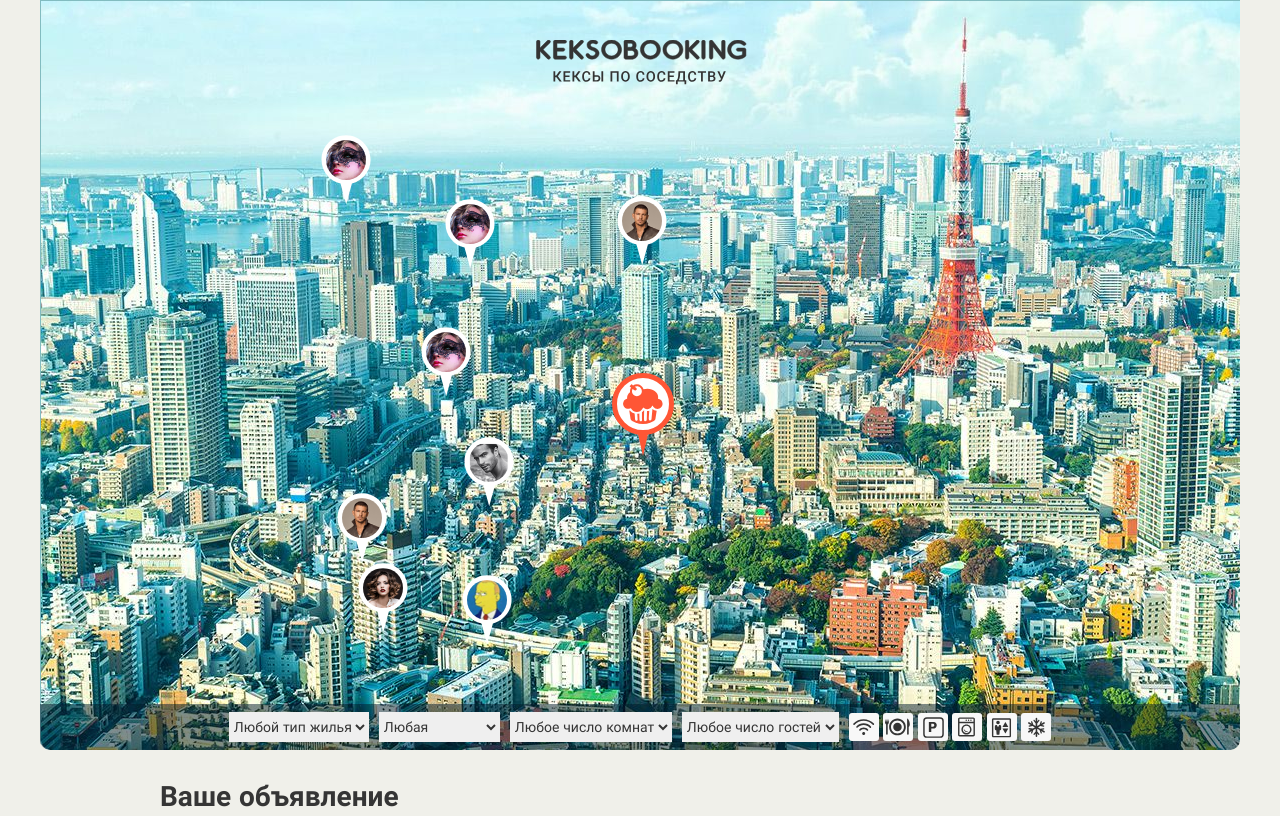
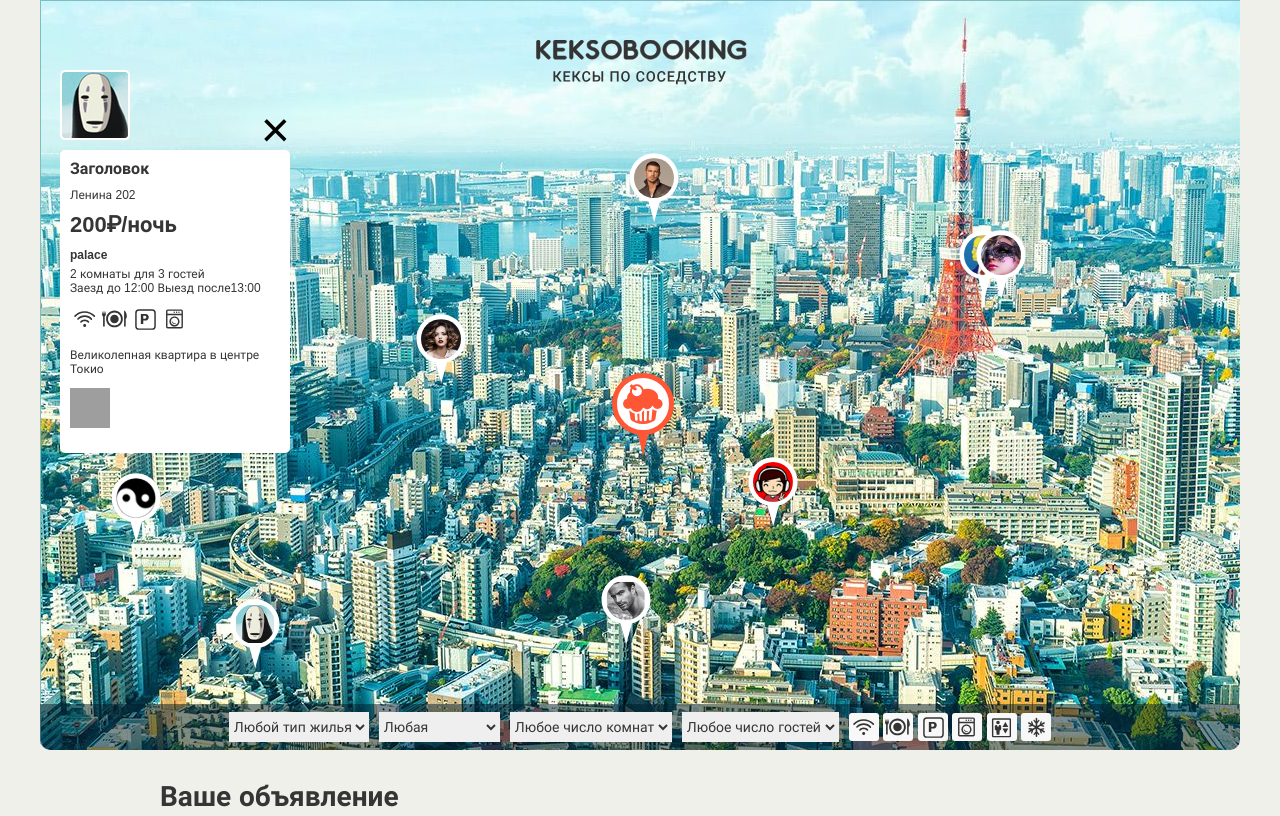
Before and after one commit to summer4requiem/994997-keksobooking-21, a website: page index.html in a window 1280 px wide. Shown: the top 816 px of the page. Drawn offline with Linux system fonts and the light colour scheme; grey boxes are pictures that could not be loaded.

Commit message:
fixed issued

```diff
--- a/index.html
+++ b/index.html
@@ -249,5 +249,7 @@
   </template>
   <script src="./js/utills.js"></script>
   <script src="./js/main.js"></script>
+  <script src="./js/card.js"></script>
+
 </body>
 </html>
--- /dev/null
+++ b/js/card.js
@@ -0,0 +1 @@
+"use strict";
--- a/js/main.js
+++ b/js/main.js
@@ -1,20 +1,39 @@
 "use strict";
-const MAX_ADV_COUNT = 8;
+const TOTAL_OBJECTS = 8;
+
+const PIN_WIDTH = 40;
+const PIN_HEIGHT = 40;
+
+const LOCATION_X_MIN = 10;
+const LOCATION_X_MAX = 1000;
+const LOCATION_Y_MIN = 130;
+const LOCATION_Y_MAX = 630;
+
+
+let mapPinsContainer = document.querySelector(`.map__pins`);
 let map = document.querySelector(`.map`);
-
-let mapPinsContainer = map.querySelector(`.map__pins`);
 map.classList.remove(`map--faded`);
 const pinTemplate = document.querySelector(`#pin`).content.querySelector(`.map__pin`);
-
+const cardTemplate = document.querySelector(`#card`).content.querySelector(`.map__card`);
 const features = [`wifi`, `dishwasher`, `parking`, `washer`, `elevator`, `conditioner`];
 
 
-let createAdvertisementArray = () => {
-  let adv = [];
-  for (let index = 0; index < MAX_ADV_COUNT; index++) {
-    adv.push({
+const PHOTOS = [`http://o0.github.io/assets/images/tokyo/hotel1.jpg`, `http://o0.github.io/assets/images/tokyo/hotel2.jpg`, `http://o0.github.io/assets/images/tokyo/hotel3.jpg`];
+
+const getRandomLengthArr = (arr) => {
+  const randomArray = [];
+  for (let i = 0; i < window.getRandomRange(1, arr.length); i++) {
+    randomArray.push(arr[i]);
+  }
+  return randomArray;
+};
+
+const createAdvertisementArray = () => {
+  let advertisements = [];
+  for (let i = 0; i < TOTAL_OBJECTS; i++) {
+    advertisements.push({
       author: {
-        avatar: `img/avatars/user0` + window.getRandomRange(1, 8) + `.png`,
+        avatar: `img/avatars/user0` + [i + 1] + `.png`,
       },
       offer: {
         title: `Заголовок`,
@@ -25,36 +44,82 @@ let createAdvertisementArray = () => {
         guests: 2,
         checkin: `12:00`,
         checkout: `13:00`,
-        features: window.getRandomArrayItem(features),
-        description: `строка с описанием`,
-        photos: [`http://o0.github.io/assets/images/tokyo/hotel1.jpg`, `http://o0.github.io/assets/images/tokyo/hotel2.jpg`, `http://o0.github.io/assets/images/tokyo/hotel3.jpg`],
+        features: getRandomLengthArr(features),
+        description: `Великолепная квартира в центре Токио`,
+        photos: getRandomLengthArr(PHOTOS),
       },
       location: {
-        x: window.getRandomRange(200, 600),
-        y: window.getRandomRange(130, 630),
+        x: window.getRandomRange(LOCATION_X_MIN, LOCATION_X_MAX),
+        y: window.getRandomRange(LOCATION_Y_MIN, LOCATION_Y_MAX),
       }
     });
   }
-  return adv;
+
+  return advertisements;
 };
 
 
-const renderPin = (pin) => {
-  let pinImg = pinTemplate.cloneNode(true);
-  pin.map((p) => {
-    pinImg.style.left = p.location.x + `px`;
-    pinImg.style.top = p.location.y + `px`;
-    pinImg.querySelector(`img`).src = p.author.avatar;
-
-  });
-
+const createPin = (pin) => {
+  const pinImg = pinTemplate.cloneNode(true);
+  pinImg.style.left = pin.location.x + `px`;
+  pinImg.style.top = pin.location.y + `px`;
+  pinImg.querySelector(`img`).src = pin.author.avatar;
+  pinImg.style.alt = pin.description;
   return pinImg;
 };
 
+const renderPins = () => {
+  const fragment = document.createDocumentFragment();
+  const pins = createAdvertisementArray();
+  for (let index = 0; index < TOTAL_OBJECTS; index++) {
+    fragment.appendChild(createPin(pins[index]));
+  }
+  mapPinsContainer.appendChild(fragment);
+};
 
-const fragment = document.createDocumentFragment();
-for (let index = 0; index < MAX_ADV_COUNT; index++) {
-  fragment.appendChild(renderPin(createAdvertisementArray()));
-}
 
-mapPinsContainer.appendChild(fragment);
+const renderCard = (card) => {
+  let cardArticle = cardTemplate.cloneNode(true);
+  cardArticle.querySelector(`.popup__avatar`).src = card.author.avatar;
+  cardArticle.querySelector(`.popup__title`).textContent = card.offer.title;
+  cardArticle.querySelector(`.popup__text--address`).textContent = card.offer.address;
+  cardArticle.querySelector(`.popup__text--price`).textContent = card.offer.price + `₽/ночь`;
+  cardArticle.querySelector(`.popup__type`).textContent = card.offer.type;
+  cardArticle.querySelector(`.popup__text--time`).textContent = `Заезд до ` + card.offer.checkin + ` Выезд после` + card.offer.checkout;
+  let featuresList = cardArticle.querySelector(`.popup__features`);
+  cardArticle.querySelector(`.popup__description`).textContent = card.offer.description;
+  featuresList.textContent = ``;
+
+  card.offer.features.forEach((element) => {
+    const fragment = document.createDocumentFragment();
+    let featuresItem = document.createElement(`li`);
+    featuresItem.classList.add(`popup__feature`, `popup__feature` + `--` + element);
+    fragment.appendChild(featuresItem);
+    featuresList.appendChild(fragment);
+  });
+
+
+  let photoContainer = cardArticle.querySelector(`.popup__photos`);
+  photoContainer.textContent = ``;
+
+  card.offer.photos.forEach((p) => {
+    let photo = document.createElement(`img`);
+    photo.classList.add(`popup__photo`);
+    photo.src = p;
+    photo.width = PIN_WIDTH;
+    photo.height = PIN_HEIGHT;
+    photoContainer.append(photo);
+  });
+
+  return cardArticle;
+};
+
+
+const showCard = () => {
+  const fragment = document.createDocumentFragment();
+  fragment.appendChild(renderCard(createAdvertisementArray()[0]));
+  map.append(fragment);
+};
+
+showCard();
+renderPins();
--- a/js/utills.js
+++ b/js/utills.js
@@ -1,8 +1,4 @@
 "use strict";
 
-window.getRandomRange = (min, max) => {
-  return Math.floor(Math.random() * (max - min) + min);
-};
-
-
+window.getRandomRange = (min, max) => Math.floor(Math.random() * (max - min) + min);
 window.getRandomArrayItem = (arr) => arr[Math.floor(Math.random() * arr.length)];
```
Also changed, not shown: js/mock.js (added, +36 -0 lines).
